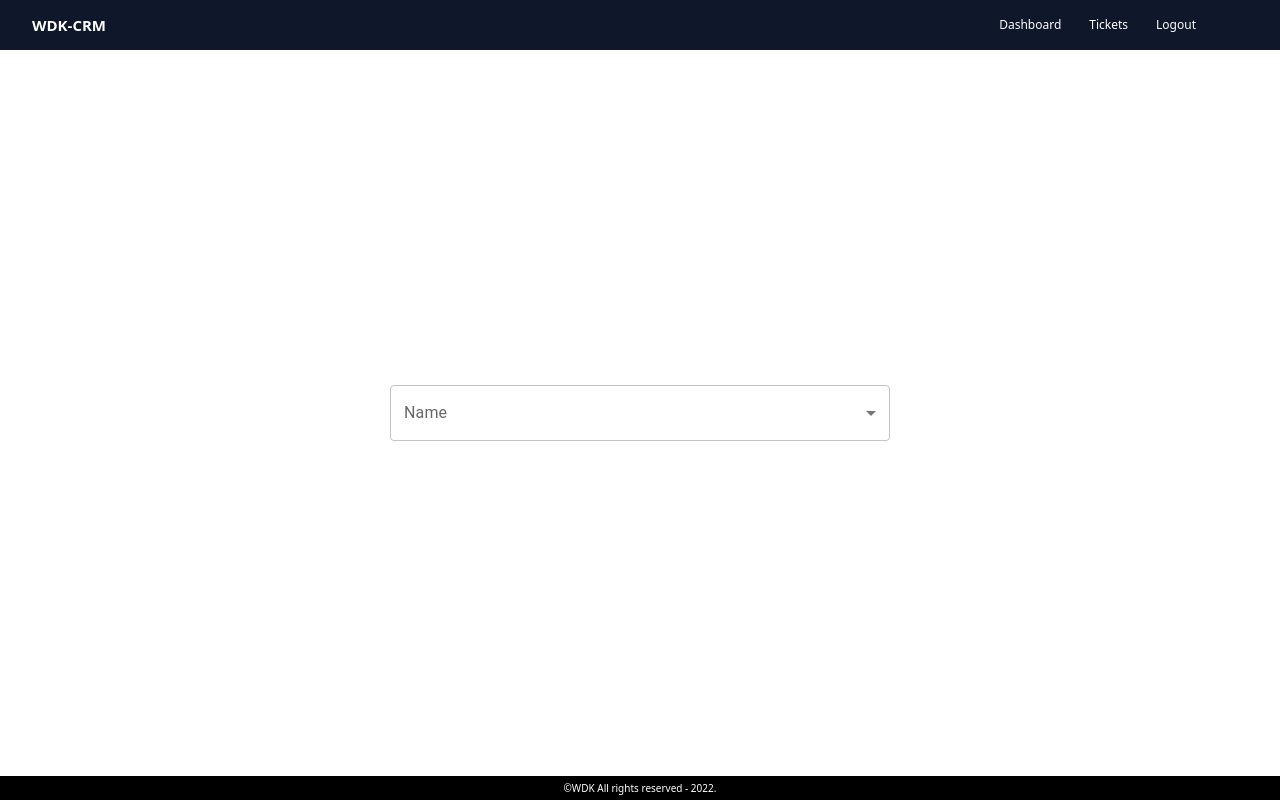
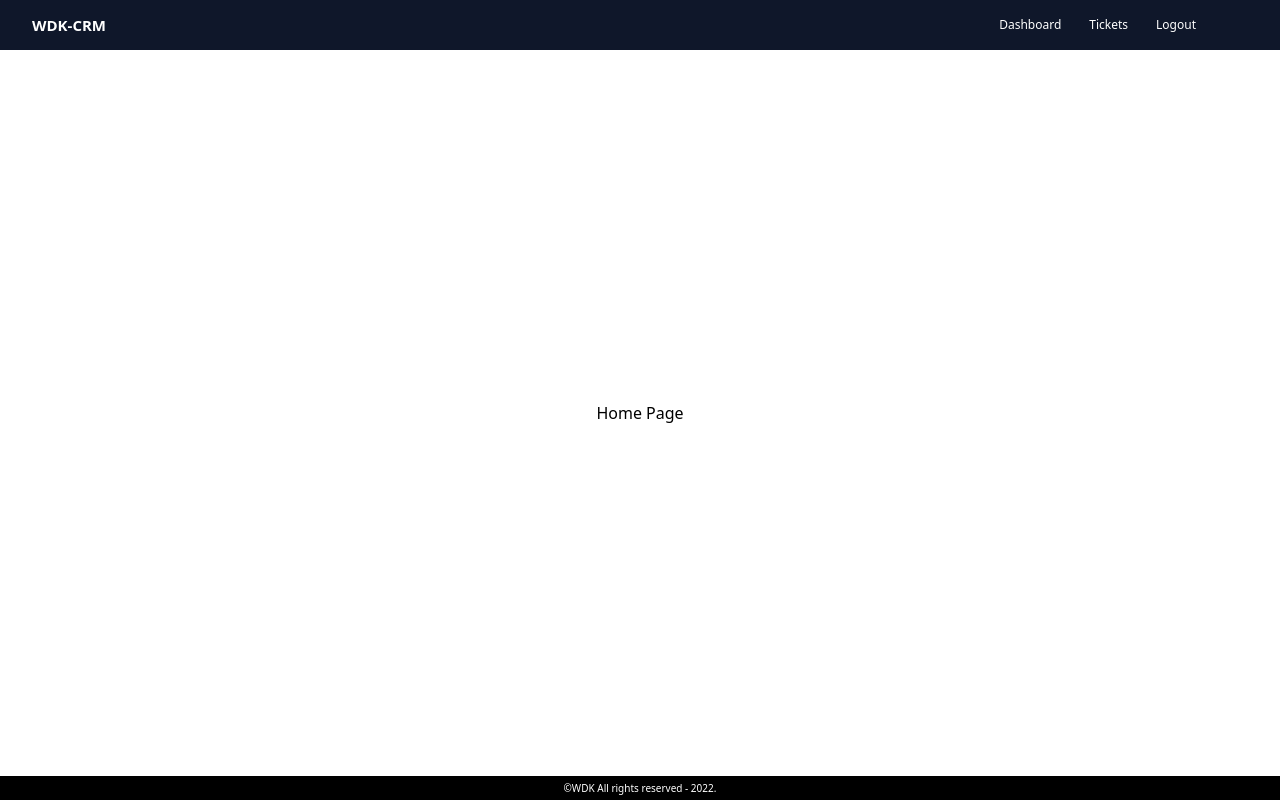
Before and after one commit to osefatul/ticket-tracker-system-CRM, a React (Create React App) app in the folder frontend/: page / in a window 1280 px wide. Built offline with nearby package versions, Linux system fonts and the light colour scheme.

Commit message:
Ticket page is done

```diff
--- a/frontend/src/App.css
+++ b/frontend/src/App.css
@@ -0,0 +1,2 @@
+.boxShadow {-webkit-box-shadow: -1px 12px 11px -1px rgba(0,0,0,0.57);
+box-shadow: -1px 12px 11px -1px rgba(0,0,0,0.57);}
--- a/frontend/src/App.js
+++ b/frontend/src/App.js
@@ -6,7 +6,6 @@ import Dashboard from "./pages/Dashboard";
 import Header from "./components/Header";
 import Footer from "./components/Footer";
 import AddTicket from "./pages/AddTicket";
-import SevDropDown from "./components/SevDropDown";
 
 function App() {
   return (
@@ -14,14 +13,7 @@ function App() {
       <Header />
       <Routes>
         <Route path="login" element={<Auth />} />
-        <Route
-          path="/"
-          element={
-            <Home>
-              <SevDropDown />
-            </Home>
-          }
-        />
+        <Route path="/" element={<Home>Home Page</Home>} />
         <Route path="dashboard" element={<Dashboard />} />
         <Route path="new_ticket" element={<AddTicket />} />
       </Routes>
--- a/frontend/src/components/AddTicketForm.jsx
+++ b/frontend/src/components/AddTicketForm.jsx
@@ -1,14 +1,25 @@
 import React, { useEffect, useState } from "react";
-import SevDropDown from "./SevDropDown";
+import { validationText } from "../utils/validation";
 
+//for Data submission
 const initialFormData = {
   title: "",
   sev: "",
   createdDate: "",
   description: "",
 };
+
+//for validation error messages
+const initialFormDataError = {
+  title: false,
+  sev: false,
+  createdDate: false,
+  description: false,
+};
+
 function AddTicketForm() {
   const [formData, setFormData] = useState(initialFormData);
+  const [formDataError, setFormDataError] = useState(initialFormDataError);
 
   const handleOnChange = (e) => {
     const { name, value } = e.target;
@@ -19,23 +30,29 @@ function AddTicketForm() {
     });
   };
 
-  const handleOnSubmit = (e) => {
+  const handleOnSubmit = async (e) => {
     e.preventDefault();
-    console.log("Form is submitted", formData);
 
+    //validation check
+    setFormDataError(initialFormDataError);
+    const isTitleValid = await validationText(formData.title); // if this is true then the warning should disapear
+    setFormDataError({ ...initialFormData, title: !isTitleValid });
     setFormData(initialFormData);
   };
 
   //Everytime formData change run this component
-  useEffect(() => {}, [formData]);
+  useEffect(() => {}, [formData, formDataError]);
 
   return (
-    <div className="pt-12 sm:w-[80%] mx-auto ">
+    <div className="pt-5 sm:w-[80%] mx-auto ">
       <form
         action=""
-        className="text-black space-y-5 flex flex-col sm:items-center justify-end sm:justify-center"
+        className="text-black space-y-2 flex flex-col sm:items-center justify-center sm:justify-center boxShadow p-2 pb-5  rounded-lg"
         onSubmit={handleOnSubmit}
       >
+        <div className="flex items-center justify-center text-[20px]">
+          <h1>Create a Ticket</h1>
+        </div>
         <div className="flex justify-end sm:justify-between sm:w-[80%] space-x-5">
           <label
             className="flex justify-start w-[20%] text-[12px]"
@@ -55,6 +72,11 @@ function AddTicketForm() {
             required
           />
         </div>
+        {formDataError.title && (
+          <p className="flex items-center justify-center text-red-500 text-[9px] mt">
+            Title is not compliant with the policy.
+          </p>
+        )}
         <div className="flex justify-end sm:justify-between  sm:w-[80%] space-x-5">
           <label
             className=" flex justify-start w-[20%] text-[12px]"
@@ -123,7 +145,7 @@ function AddTicketForm() {
             className=" text-[15px] w-[60%] sm:w-[80%] rounded-sm mt-3 border border-1 bg-green-900 text-white"
             type="submit"
           >
-            Create Ticket
+            Create
           </button>
         </div>
       </form>
--- a/frontend/src/components/SevDropDown.jsx
+++ /dev/null
@@ -1,83 +0,0 @@
-import * as React from "react";
-import { useTheme } from "@mui/material/styles";
-import OutlinedInput from "@mui/material/OutlinedInput";
-import InputLabel from "@mui/material/InputLabel";
-import MenuItem from "@mui/material/MenuItem";
-import FormControl from "@mui/material/FormControl";
-import Select from "@mui/material/Select";
-
-const ITEM_HEIGHT = 48;
-const ITEM_PADDING_TOP = 8;
-const MenuProps = {
-  PaperProps: {
-    style: {
-      maxHeight: ITEM_HEIGHT * 4.5 + ITEM_PADDING_TOP,
-      width: 250,
-    },
-  },
-};
-
-const names = [
-  "Oliver Hansen",
-  "Van Henry",
-  "April Tucker",
-  "Ralph Hubbard",
-  "Omar Alexander",
-  "Carlos Abbott",
-  "Miriam Wagner",
-  "Bradley Wilkerson",
-  "Virginia Andrews",
-  "Kelly Snyder",
-];
-
-function getStyles(name, personName, theme) {
-  return {
-    fontWeight:
-      personName.indexOf(name) === -1
-        ? theme.typography.fontWeightRegular
-        : theme.typography.fontWeightMedium,
-  };
-}
-
-export default function MultipleSelect() {
-  const theme = useTheme();
-  const [personName, setPersonName] = React.useState([]);
-
-  const handleChange = (event) => {
-    const {
-      target: { value },
-    } = event;
-    setPersonName(
-      // On autofill we get a stringified value.
-      typeof value === "string" ? value.split(",") : value
-    );
-  };
-
-  return (
-    <div>
-      <FormControl
-        sx={{ m: 1, width: { xs: 200, sm: 300, md: 400, lg: 500, xl: 600 } }}
-      >
-        <InputLabel id="demo-multiple-name-label">Name</InputLabel>
-        <Select
-          labelId="demo-multiple-name-label"
-          id="demo-multiple-name"
-          value={personName}
-          onChange={handleChange}
-          input={<OutlinedInput label="Name" />}
-          MenuProps={MenuProps}
-        >
-          {names.map((name) => (
-            <MenuItem
-              key={name}
-              value={name}
-              style={getStyles(name, personName, theme)}
-            >
-              {name}
-            </MenuItem>
-          ))}
-        </Select>
-      </FormControl>
-    </div>
-  );
-}
--- /dev/null
+++ b/frontend/src/utils/validation.js
@@ -0,0 +1,3 @@
+export const validationText = (str) => {
+  return str.length > 5 && str.length <= 60;
+};
```
